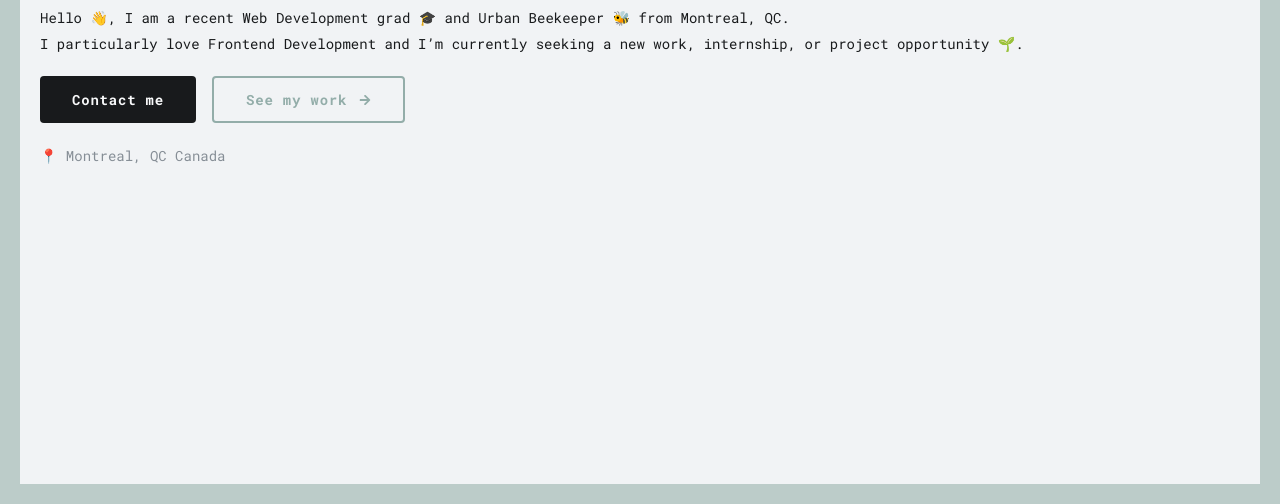
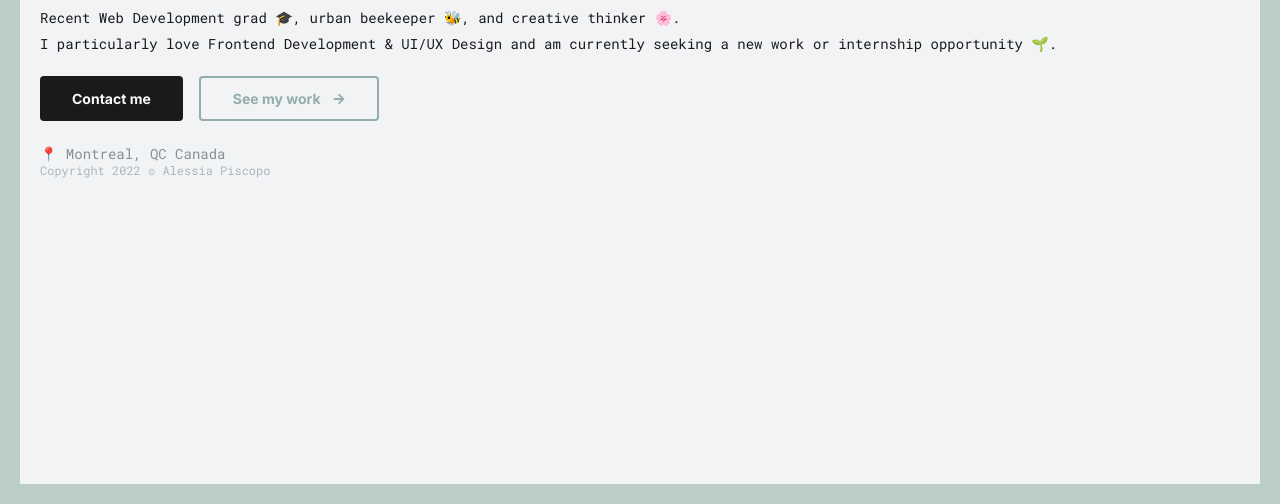
Before and after one commit to AlessiaPiscopo/portfolio, a Gatsby site: page / in a window 1280 px wide. Shown: the part 296-800 px from the top of the page. Built offline with nearby package versions, Linux system fonts and the light colour scheme; Gatsby itself is replaced by a stand-in of ours.

Commit message:
Add Footer component with preliminary styles

```diff
--- /dev/null
+++ b/src/components/Footer.js
@@ -0,0 +1,10 @@
+import React from "react";
+import { StyledFooter } from "../styles/Footer.styled";
+
+export default function Footer() {
+  return (
+    <StyledFooter>
+      <p>Copyright 2022 © Alessia Piscopo</p>
+    </StyledFooter>
+  );
+}
--- a/src/components/Hero.js
+++ b/src/components/Hero.js
@@ -23,12 +23,12 @@ export default function Hero() {
 
         <Blurb>
           <p>
-            Hello 👋, I am a recent Web Development grad 🎓 and Urban Beekeeper
-            🐝 from Montreal, QC.
+            Recent Web Development grad 🎓, urban beekeeper 🐝, and creative
+            thinker 🌸.
           </p>
           <p>
-            I particularly love Frontend Development and I’m currently seeking a
-            new work, internship, or project opportunity 🌱.
+            I particularly love Frontend Development & UI/UX Design and am
+            currently seeking a new work or internship opportunity 🌱.
           </p>
         </Blurb>
       </section>
--- a/src/components/Layout.js
+++ b/src/components/Layout.js
@@ -1,6 +1,7 @@
 import React from "react";
+import "../styles/index.css";
 import Navbar from "./Navbar";
-import "../styles/index.css";
+import Footer from "./Footer";
 
 // The children property represents anything nested inside the Layout component (in this case, the website content)
 export default function Layout({ children }) {
@@ -8,9 +9,7 @@ export default function Layout({ children }) {
     <div className="layout">
       <Navbar />
       <div className="content">{children}</div>
-      {/* <footer>
-        <p>Designed & Developed by Alessia Piscopo © 2022 </p>
-      </footer> */}
+      <Footer />
     </div>
   );
 }
--- /dev/null
+++ b/src/styles/Footer.styled.js
@@ -0,0 +1,7 @@
+import styled from "styled-components";
+
+export const StyledFooter = styled.footer`
+  /* font-family: "Inter", Helvetica, sans-serif; */
+  color: var(--color-gray-5);
+  font-size: 1.2rem;
+`;
--- a/src/styles/index.css
+++ b/src/styles/index.css
@@ -86,10 +86,13 @@ h3 {
 }
 
 .btn {
-  /* font-family: "Inter", Helvetica, sans-serif; */
+  font-family: "Inter", Helvetica, sans-serif;
   font-size: 1.4rem;
   font-weight: bold;
-  letter-spacing: 0.08rem;
   padding: 1.2rem 3.2rem;
   border-radius: 4px;
 }
+.btn:hover {
+  transform: scale(0.97);
+  transition: ease-in-out 0.1s;
+}
```
